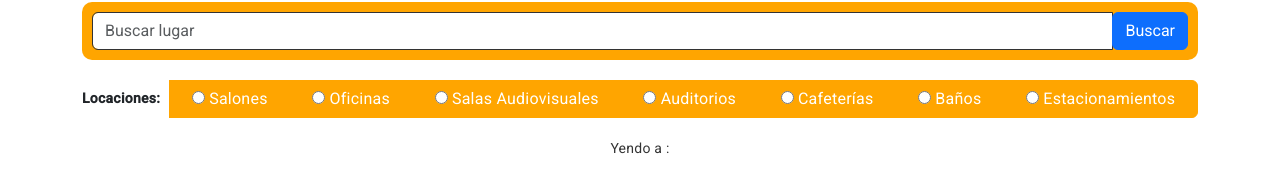
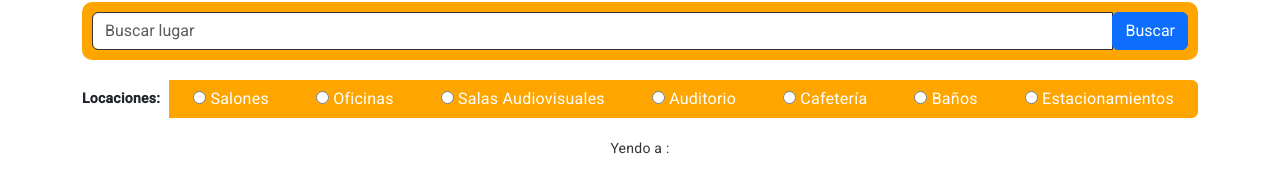
Before and after one commit to Aaronxd10/ZorroMaps, an Angular app in the folder Zorromaps/: page /mapa in a window 1280 px wide. Shown: the part 200-370 px from the top of the page. Built offline with nearby package versions, Linux system fonts and the light colour scheme; grey boxes are pictures that could not be loaded; a web font is replaced by a local one.

Commit message:
Update mapa.component.html
Modifique algunos textos xd

```diff
--- a/Zorromaps/src/app/mapa/mapa.component.html
+++ b/Zorromaps/src/app/mapa/mapa.component.html
@@ -25,10 +25,10 @@
       <input type="radio" name="options" id="salas"> Salas Audiovisuales
     </label>
     <label class="btn btn-secondary">
-      <input type="radio" name="options" id="auditorios"> Auditorios
+      <input type="radio" name="options" id="auditorios"> Auditorio
     </label>
     <label class="btn btn-secondary">
-      <input type="radio" name="options" id="cafeterias"> Cafeterías
+      <input type="radio" name="options" id="cafeterias"> Cafetería
     </label>
     <label class="btn btn-secondary">
       <input type="radio" name="options" id="baños"> Baños
```
